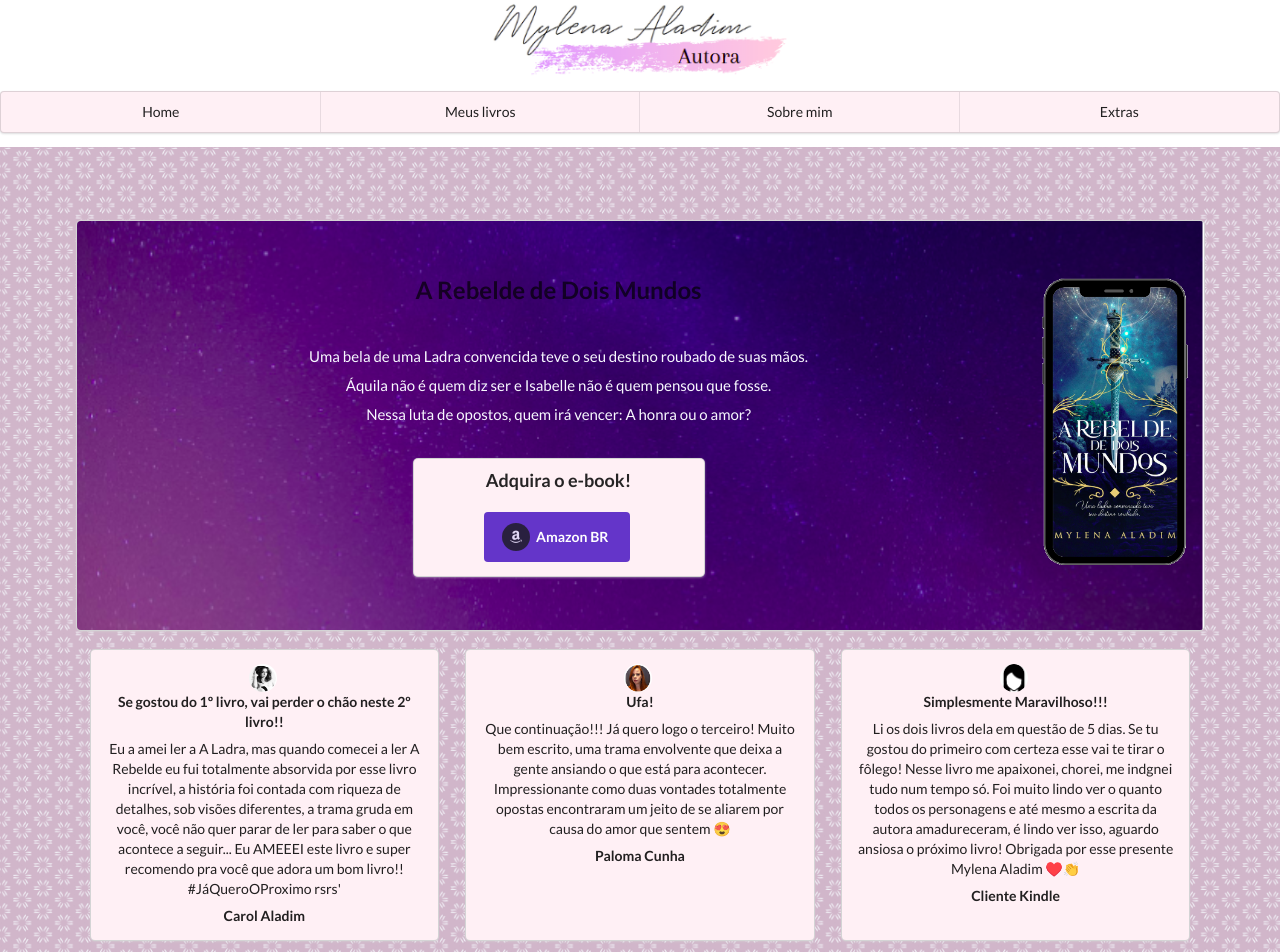
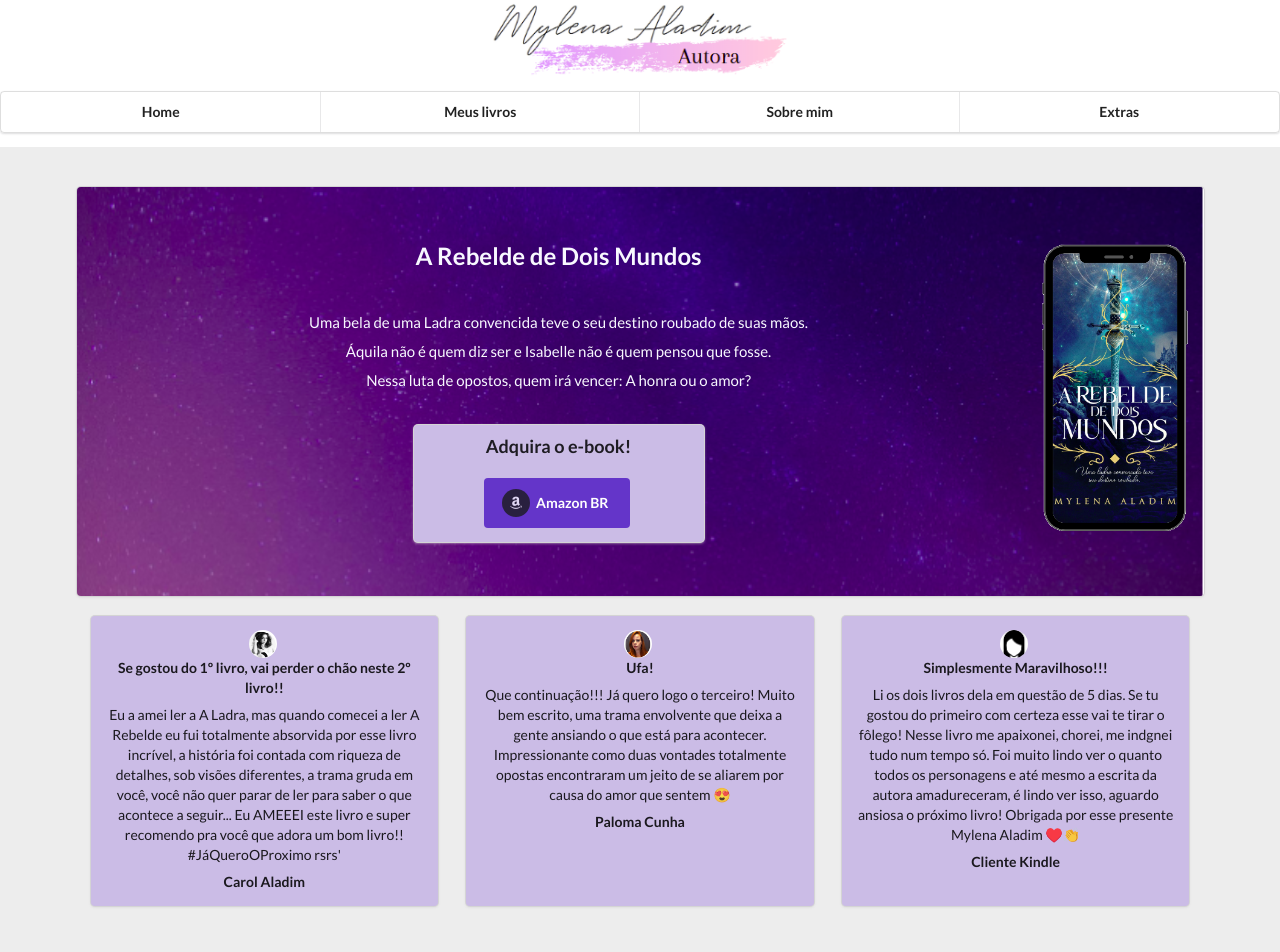
Before and after one commit to jpblemes/autora_mylena_react, a React (Create React App) app: page / in a window 1280 px wide. Shown: the top 952 px of the page. Built offline with nearby package versions, Linux system fonts and the light colour scheme.

Commit message:
style: Changing colors in the project

```diff
--- a/src/App.js
+++ b/src/App.js
@@ -10,14 +10,6 @@ import Bookpage from './components/Bookpage';
 const logo = {
     url: './images/mylena.png',
     alt: 'Logo do site'
-}
-
-const mainbg = '../images/mainbg.png';
-const mainbgstyle = {
-    backgroundImage: `url(${mainbg})`,
-    backgroundSize: 'cover',
-    backgroundPosition: 'center center',
-    backgroundRepeat: 'repeat',
 }
 
 const allbooks = [
@@ -75,7 +67,7 @@ const allbooks = [
         <Router>
             <img className="ui centered medium image" src={logo.url} alt={logo.alt}></img>
             <Header />
-                <div style={mainbgstyle}>
+                <div style={{backgroundColor: '#ededed'}}>
                     <br/>
                     <Route path="/" exact component={Home}/>
                     <Route
--- a/src/components/Bookpage.js
+++ b/src/components/Bookpage.js
@@ -11,14 +11,14 @@ const Bookpage = ({book}) => {
     return(
         <div className="ui container">
             <br/>
-            <div style={{backgroundColor: '#FFF0F5'}} className="ui fluid card">
+            <div style={{backgroundColor: '#cbbce6'}} className="ui fluid card">
                 <div className="content">
                     <div style={titlestyle}className="header">
                         <h2>{book.title}</h2>
                     </div>
                     <br/><br/>
                     <div className="description">
-                        <div className="ui right floated vertical buttons bookmenu">
+                        <div className="ui right floated vertical buttons">
                             <img
                                 style={{margin: '1px',}}
                                 className="right floated small ui image"
@@ -26,15 +26,10 @@ const Bookpage = ({book}) => {
                                 alt={book.alt}
                             />
                             <button
-                                style={{margin: '1px 0',}}
+                                style={{margin: '1px 0'}}
                                 className="ui violet button">
                                 <i className="circular inverted amazon icon"></i>
                                 Adquira
-                            </button>
-                            <button
-                                style={{margin: '1px 0',}}
-                                className="ui violet button">
-                                Teaser
                             </button>
                             <button
                                 style={{margin: '1px 0',}}
--- a/src/components/Footer.js
+++ b/src/components/Footer.js
@@ -55,8 +55,8 @@ function Footer() {
                     </div>
                 </div>
             </div>
-            <div style={{backgroundColor: '#FFF0F5'}} className="ui vertical footer segment">
-                <h4 style={{textAlign: 'center'}}>© 2021 Mylena Aladim. Todos os direitos reservados</h4>
+            <div style={{backgroundColor: '#ededed'}} className="ui vertical footer segment">
+                <h4 style={{textAlign: 'center'}}>© 2021 Mylena Aladim</h4>
             </div>
         </div>
 
--- a/src/components/Header.js
+++ b/src/components/Header.js
@@ -4,18 +4,18 @@ import { HashRouter as Router, Link } from 'react-router-dom';
 const Header = () => {
     return (
         <Router>
-            <div style={{backgroundColor: '#FFF0F5'}} className="ui four item menu">
+            <div style={{backgroundColor: 'transparent'}} className="ui four item menu">
                 <Link to="/" className="item">
-                    Home
+                    <b>Home</b>
                 </Link>
                 <Link to="/meuslivros" className="item">
-                    Meus livros
+                    <b>Meus livros</b>
                 </Link>
                 <Link to="/sobremim" className="item">
-                    Sobre mim
+                    <b>Sobre mim</b>
                 </Link>
                 <Link to="/extras" className="item">
-                    Extras
+                    <b>Extras</b>
                 </Link>
             </div>
         </Router>
--- a/src/components/Maincontent.js
+++ b/src/components/Maincontent.js
@@ -20,7 +20,6 @@ const Maincontent = () => {
     }
     return(
         <div className="ui container">
-        <br/>
         <div style={bgstyle} className="ui fluid card">
             <div className="content">
 
@@ -35,7 +34,7 @@ const Maincontent = () => {
                     </div>
                     <div>
                         <div style={titlestyle}className="header">
-                            <h2>A Rebelde de Dois Mundos</h2>
+                            <h2 style={{color: '#F8F8FF'}} >A Rebelde de Dois Mundos</h2>
                         </div>
                         <br/><br/>
                         <div style={textstyle}>
@@ -44,7 +43,7 @@ const Maincontent = () => {
                             <p style={{color: '#F8F8FF'}}>Nessa luta de opostos, quem irá vencer: A honra ou o amor?</p>
                         </div>
                         <br/>
-                        <div style={{backgroundColor: '#FFF0F5'}} className="ui centered card">
+                        <div style={{backgroundColor: '#cbbce6'}} className="ui centered card">
                             <div className="content">
                                 <div className="header">Adquira o e-book!</div>
                                 <br/>
--- a/src/components/Readercard.js
+++ b/src/components/Readercard.js
@@ -2,7 +2,7 @@ import React from 'react';
 
 const Readercard = ({reader}) => {
     return (
-            <div style={{backgroundColor: '#FFF0F5'}}className="ui fluid card">
+            <div style={{backgroundColor: '#cbbce6'}}className="ui fluid card">
                 <div className="content">
                     <div className="center aligned">
                         <img
--- a/src/components/Sobremim.js
+++ b/src/components/Sobremim.js
@@ -42,7 +42,7 @@ const Sobremim = () => {
     return(
         <div className="ui container">
             <br/>
-            <div style={{backgroundColor: '#FFF0F5'}} className="ui fluid card">
+            <div style={{backgroundColor: '#cbbce6'}} className="ui fluid card">
                 <div className="content">
                     <div style={titlestyle}className="header">
                         <h2>Sobre mim</h2>
```
Also changed, not shown: 1 other file (tests, documents, lock files or other folders).
